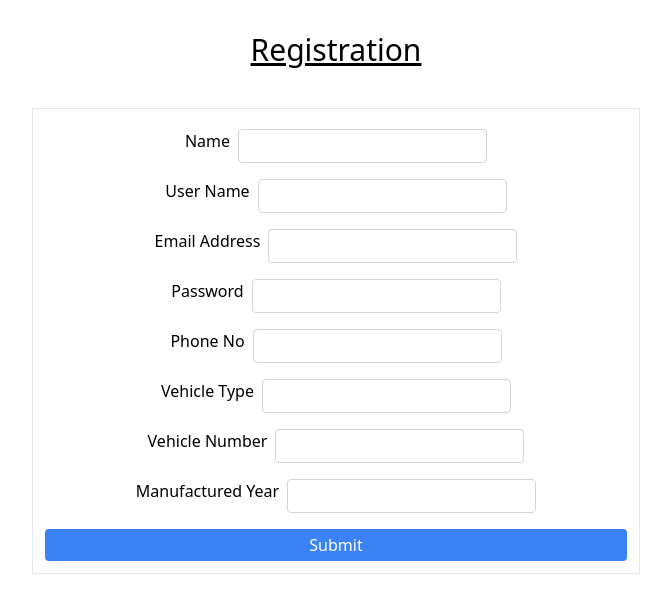
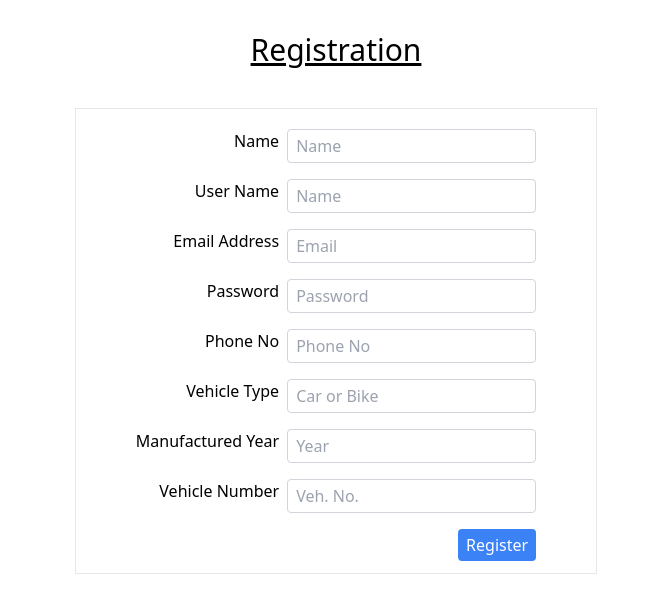
Before and after one commit to Mahenvs/vehicleRegSchedule, a React (Vite) app: page /register in a window 1280 px wide. Shown: the top 612 px of the page, without its empty margins (304-975 px from the left). Built offline with nearby package versions, Linux system fonts and the light colour scheme.

Commit message:
added validation

```diff
--- /dev/null
+++ b/src/components/BookAppointment.tsx
@@ -0,0 +1,72 @@
+import { useFormik } from "formik";
+import Heading from "./Heading";
+
+const BookAppointment = () => {
+  const formik = useFormik({
+    initialValues: {
+      picked: "",
+      name: "",
+    },
+
+    onSubmit: (values) => {
+      alert(JSON.stringify(values, null, 2));
+    },
+  });
+
+  return (
+    <div>
+      <Heading>Book Appointment</Heading>
+      <form onSubmit={formik.handleSubmit}>
+        <div className="flex flex-row py-2 gap-2 justify-center">
+          <label htmlFor="name" className="flex justify-end">
+            Name
+          </label>
+          <div className="flex flex-col">
+            <div>
+              <input
+                id="name"
+                name="name"
+                type="text"
+                onChange={formik.handleChange}
+                onBlur={formik.handleBlur}
+                value={formik.values.name}
+                className="border border-gray-300 rounded px-2 py-1"
+              />
+            </div>
+          </div>
+        </div>
+
+        <div className="flex flex-row py-2 gap-2 justify-center">
+          <div id="my-radio-group" className="flex justify-end">
+            Vehicle Type
+          </div>
+
+          <div
+            role="group"
+            aria-labelledby="my-radio-group"
+            onChange={formik.handleChange}
+            className="flex flex-col"
+          >
+            <label>
+              <input type="radio" name="picked" value="One" />
+              One
+            </label>
+            <label>
+              <input type="radio" name="picked" value="Two" />
+              Two
+            </label>
+            {/* <div>Picked: {values.picked}</div> */}
+          </div>
+        </div>
+
+        <div>
+          Date Picker
+          <div className=""></div>
+        </div>
+        <button type="submit">Submit</button>
+      </form>
+    </div>
+  );
+};
+
+export default BookAppointment;
--- /dev/null
+++ b/src/components/FormField.tsx
@@ -0,0 +1,55 @@
+import React from "react";
+
+interface FormFieldProps {
+  label: string;
+  id: string;
+  name: string;
+  type: string;
+  value: string | number;
+  onChange: (e: React.ChangeEvent<HTMLInputElement>) => void;
+  onBlur: (e: React.FocusEvent<HTMLInputElement>) => void;
+  error?: string;
+  maxLen?: number;
+  placeholder:string
+}
+
+const FormField: React.FC<FormFieldProps> = ({
+  label,
+  id,
+  name,
+  type,
+  value,
+  onChange,
+  onBlur,
+  error,
+  maxLen,
+  placeholder
+}) => {
+  return (
+    <div className="flex flex-row px-12 py-2 gap-2 justify-center">
+      <div className="w-1/2">
+        <label htmlFor={id} className="flex justify-end">
+          {label}
+        </label>
+      </div>
+      <div className="flex flex-col">
+        <div>
+          <input
+            id={id}
+            name={name}
+            type={type}
+            onChange={onChange}
+            onBlur={onBlur}
+            value={value}
+            maxLength={maxLen}
+            placeholder={placeholder}
+            className="border border-gray-300 rounded px-2 py-1"
+          />
+        </div>
+        {error && <div className="flex justify-end text-red-600">{error}</div>}
+      </div>
+    </div>
+  );
+};
+
+export default FormField;
--- /dev/null
+++ b/src/components/Heading.tsx
@@ -0,0 +1,9 @@
+import React from 'react'
+
+const Heading = ({children}) => {
+  return (
+    <div>{children}</div>
+  )
+}
+
+export default Heading
--- a/src/components/Home.tsx
+++ b/src/components/Home.tsx
@@ -9,7 +9,8 @@ const Home = () => {
       </h2>
       <h3 className="text-xl">
         Please
-        <Link to="register" className="underline">{" Login/Register "}</Link>
+        <Link to="login" className="underline">{" Login "}</Link> |
+        <Link to="register" className="underline">{" Register "}</Link>
         to book your appointment
       </h3>
     </div>
--- a/src/components/Login.tsx
+++ b/src/components/Login.tsx
@@ -1,4 +1,5 @@
 import { FormikErrors, useFormik } from "formik";
+import { registrationForm } from "./registrationModel";
 
 interface FormValues {
   userName: string;
@@ -33,7 +34,6 @@ const Login = () => {
     validate,
     onSubmit: (values) => {
       alert(JSON.stringify(values, null, 2));
-
     },
   });
   return (
@@ -45,7 +45,7 @@ const Login = () => {
       >
         <div className="flex flex-row px-12 py-2 gap-2 justify-center">
           <div className="w-1/2">
-          <label htmlFor="userName">User Name</label>
+            <label htmlFor="userName">User Name</label>
           </div>
           <div className="flex flex-col">
             <div>
@@ -59,13 +59,15 @@ const Login = () => {
               />
             </div>
             {formik.errors.userName ? (
-              <div className="flex justify-end text-red-600">{formik.errors.userName}</div>
+              <div className="flex justify-end text-red-600">
+                {formik.errors.userName}
+              </div>
             ) : null}
           </div>
         </div>
         <div className="flex flex-row px-12 py-2 gap-2 justify-center">
-        <div className="w-1/2">
-          <label htmlFor="password">Password</label>
+          <div className="w-1/2">
+            <label htmlFor="password">Password</label>
           </div>
           <div className="flex flex-col">
             <div>
@@ -89,9 +91,9 @@ const Login = () => {
         <div className="fle x justify-en d mt-2 justify-end flex mr-12">
           <button
             type="submit"
-            className="px-2 py-1 right-0 text-center bg-blue-500  rounded text-white"
+            className="px-2 py-1 right-0 text-center bg-blue-500  rounded text-white focus:outline-none"
           >
-            Submit
+            Login
           </button>
         </div>
       </form>
--- a/src/components/Register.tsx
+++ b/src/components/Register.tsx
@@ -1,4 +1,6 @@
 import { FormikErrors, useFormik } from "formik";
+import { fieldConfigs } from "./registrationModel";
+import FormField from "./FormField";
 
 interface FormValues {
   name: string;
@@ -12,14 +14,34 @@ interface FormValues {
 }
 
 const Register = () => {
-
   const validate = (values) => {
     const errors: FormikErrors<FormValues> = {};
     if (!values.name) {
       errors.name = "Required";
     } else if (values.name.length > 15) {
       errors.name = "Must be 15 characters or less";
+    } else if (!values.email) {
+      errors.email = "Required";
+    } else if (!/^[^\s@]+@[^\s@]+\.[^\s@]+$/.test(values.email)) {
+      errors.email = "Provide valid email";
+    } else if (!values.password) {
+      errors.password = "Required";
+    } else if (!/^(?=.*[a-z])(?=.*[A-Z])(?=.*\d).{8,}$/.test(values.password)) {
+      errors.password = "Invalid password";
+    } else if (!values.phoneNo) {
+      errors.phoneNo = "Required";
+    } else if (!/^\d{0,10}$/.test(values.phoneNo)) {
+      errors.phoneNo = "Invalid Mobile Number";
+    } else if (!values.vehicleType) {
+      errors.vehicleType = "Required";
+    } else if (values.vehicleType != ("Car" || "Bike")) {
+      errors.vehicleType = "Enter Car or Bike";
+    } else if (!values.manufacturedYear) {
+      errors.manufacturedYear = "Required";
+    } else if (!/^\d{0,10}$/.test(values.manufacturedYear)) {
+      errors.manufacturedYear = "Only Years are allowed";
     }
+
     return errors;
   };
   const formik = useFormik({
@@ -40,195 +62,38 @@ const Register = () => {
     },
   });
   return (
-    <div className="   justify-center">
+    <>
       <h3 className="flex justify-center text-3xl underline">Registration</h3>
       <form
         onSubmit={formik.handleSubmit}
-        className="mx-auto flex flex-col w-1/2 justify-center  border-zinc- 100 border mt-10 p-3"
+        className="mx-auto flex flex-col w- 1/2 justify-center  border-zinc- 100 border mt-10 p-3"
       >
-        <div className="flex flex-row px-12 py-2 gap-2 justify-center">
-          <label htmlFor="name" className="flex justify-end">
-            Name
-          </label>
-          <div className="flex flex-col">
-            <div>
-              <input
-                id="name"
-                name="name"
-                type="text"
+        {fieldConfigs.map((field) => (
+          <FormField
+            key={field.id}
+            label={field.label}
+            id={field.id}
+            name={field.name}
+            type={field.type}
+            value={formik.values[field.name]}
             onChange={formik.handleChange}
             onBlur={formik.handleBlur}
-                value={formik.values.name}
-                className="border border-gray-300 rounded px-2 py-1"
+            maxLen={field.maxLen}
+            error={formik.errors[field.name]}
+            placeholder={field.placeholder}
           />
-            </div>
-            {/* {formik.errors.name ? (
-              <div className="flex flex-col">{formik.errors.name}</div>
-            ) : null} */}
-          </div>
-        </div>
-        <div className="flex flex-row px-12 gap-2 py-2 justify-center">
-          <label htmlFor="userName" className="flex justify-end">
-            User Name
-          </label>
-          <div className="flex flex-col">
-            <div>
-              <input
-                id="userName"
-                name="userName"
-                type="text"
-                onChange={formik.handleChange}
-                onBlur={formik.handleBlur}
-                value={formik.values.userName}
-                className="border border-gray-300 rounded px-2 py-1"
-              />
-            </div>
-            {/* {formik.errors.userName ? (
-              <div className="flex ">{formik.errors.userName}</div>
-            ) : null} */}
-          </div>
-        </div>
+        ))}
 
-        <div className="flex flex-row px-12 py-2 gap-2 justify-center">
-          <label htmlFor="email" className="flex justify-end ">
-            Email Address
-          </label>
-          <div className="flex flex-col">
-            <div>
-              <input
-                id="email"
-                name="email"
-                type="email"
-                onChange={formik.handleChange}
-                onBlur={formik.handleBlur}
-                value={formik.values.email}
-                className="border border-gray-300 rounded px-2 py-1"
-              />
-            </div>
-            {/* {formik.errors.email ? <div>{formik.errors.email}</div> : null} */}
-          </div>
-        </div>
-
-        <div className="flex flex-row px-12 py-2 gap-2 justify-center">
-          <label htmlFor="password" className="flex justify-end">
-            Password
-          </label>
-          <div className="flex flex-col">
-            <div>
-              <input
-                id="password"
-                name="password"
-                type="text"
-                onChange={formik.handleChange}
-                onBlur={formik.handleBlur}
-                value={formik.values.password}
-                className="border border-gray-300 rounded px-2 py-1"
-              />
-            </div>
-            {/* {formik.errors.password ? (
-              <div className="flex flex-col">{formik.errors.password}</div>
-            ) : null} */}
-          </div>
-        </div>
-        <div className="flex flex-row px-12 gap-2 py-2 justify-center">
-          <label htmlFor="phoneNo" className="flex justify-end">
-            Phone No
-          </label>
-          <div className="flex flex-col">
-            <div>
-              <input
-                id="phoneNo"
-                name="phoneNo"
-                type="text"
-                onChange={formik.handleChange}
-                onBlur={formik.handleBlur}
-                value={formik.values.phoneNo}
-                className="border border-gray-300 rounded px-2 py-1"
-              />
-            </div>
-            {/* {formik.errors.phoneNo ? (
-              <div className="flex ">{formik.errors.phoneNo}</div>
-            ) : null} */}
-          </div>
-        </div>
-
-        <div className="flex flex-row px-12 py-2 gap-2 justify-center">
-          <label htmlFor="vehicleType" className="flex justify-end">
-            Vehicle Type
-          </label>
-          <div className="flex flex-col">
-            <div>
-              <input
-                id="vehicleType"
-                name="vehicleType"
-                type="text"
-                onChange={formik.handleChange}
-                onBlur={formik.handleBlur}
-                value={formik.values.vehicleType}
-                className="border border-gray-300 rounded px-2 py-1"
-              />
-            </div>
-            {/* {formik.errors.vehicleType ? (
-              <div className="flex flex-col">{formik.errors.vehicleType}</div>
-            ) : null} */}
-          </div>
-        </div>
-        <div className="flex flex-row px-12 gap-2 py-2 justify-center">
-          <label htmlFor="vehNum" className="flex justify-end">
-            Vehicle Number
-          </label>
-          <div className="flex flex-col">
-            <div>
-              <input
-                id="vehNum"
-                name="vehicleNum"
-                type="text"
-                onChange={formik.handleChange}
-                onBlur={formik.handleBlur}
-                value={formik.values.vehicleNum}
-                className="border border-gray-300 rounded px-2 py-1"
-              />
-            </div>
-            {formik.errors.vehicleNum ? (
-              <div className="flex ">{formik.errors.vehicleNum}</div>
-            ) : null}
-          </div>
-        </div>
-
-        <div className="flex flex-row px-12 py-2 gap-2 justify-center">
-          <label htmlFor="year" className="flex justify-end">
-            Manufactured Year
-          </label>
-          <div className="flex flex-col">
-            <div>
-              <input
-                id="year"
-                name="manufacturedYear"
-                type="text"
-                onChange={formik.handleChange}
-                onBlur={formik.handleBlur}
-                value={formik.values.manufacturedYear}
-                className="border border-gray-300 rounded px-2 py-1"
-              />
-            </div>
-            {formik.errors.manufacturedYear ? (
-              <div className="flex flex-col">
-                {formik.errors.manufacturedYear}
-              </div>
-            ) : null}
-          </div>
-        </div>
-
-        {/* <div> */}
+        <div className="mt-2 justify-end flex mr-12">
           <button
             type="submit"
-          className="mt-2 px-2 py-1 text-white bg-blue-500 text-whit rounded "
+            className="px-2 py-1 right-0 text-center bg-blue-500  rounded text-white focus:outline-none"
           >
-          Submit
+            Register
           </button>
-        {/* </div> */}
+        </div>
       </form>
-    </div>
+    </>
   );
 };
 export default Register;
--- /dev/null
+++ b/src/components/registrationModel.ts
@@ -0,0 +1,10 @@
+export const fieldConfigs = [
+    { label: "Name", id: "name", name: "name", type: "text" ,placeholder:"Name",maxLen:50},
+    { label: "User Name", id: "userName", name: "userName", type: "text" ,placeholder:"Name",maxLen:15},
+    { label: "Email Address", id: "email", name: "email", type: "email" ,placeholder:"Email",maxLen:30},
+    { label: "Password", id: "password", name: "password", type: "password" ,placeholder:"Password",maxLen:30},
+    { label: "Phone No", id: "phoneNo", name: "phoneNo", type: "tel" ,maxLen:10,placeholder:"Phone No"},
+    { label: "Vehicle Type", id: "vehicleType", name: "vehicleType", type: "text" ,placeholder:"Car or Bike",maxLen:4},
+    { label: "Manufactured Year", id: "manufacturedYear", name: "manufacturedYear", maxLen:4,type: "tel" ,placeholder:"Year"},
+    { label: "Vehicle Number", id: "vehicleNum", name: "vehicleNum", type: "text" ,placeholder:"Veh. No.",maxLen:30},
+];
--- a/src/main.tsx
+++ b/src/main.tsx
@@ -7,6 +7,7 @@ import "./index.css";
 import Register from "./components/Register.tsx";
 import Home from "./components/Home.tsx";
 import Login from "./components/Login.tsx";
+import BookAppointment from "./components/BookAppointment.tsx";
 
 const router = createBrowserRouter([
   {
@@ -25,6 +26,10 @@ const router = createBrowserRouter([
         path: "login",
         element: <Login />,
       },
+      {
+        path:"book-appointment",
+        element: <BookAppointment/>
+      }
     ],
   },
 ]);
```
Also changed, not shown: src/routes/root.tsx (deleted). Lines whose indentation alone changed are shown as unchanged.
